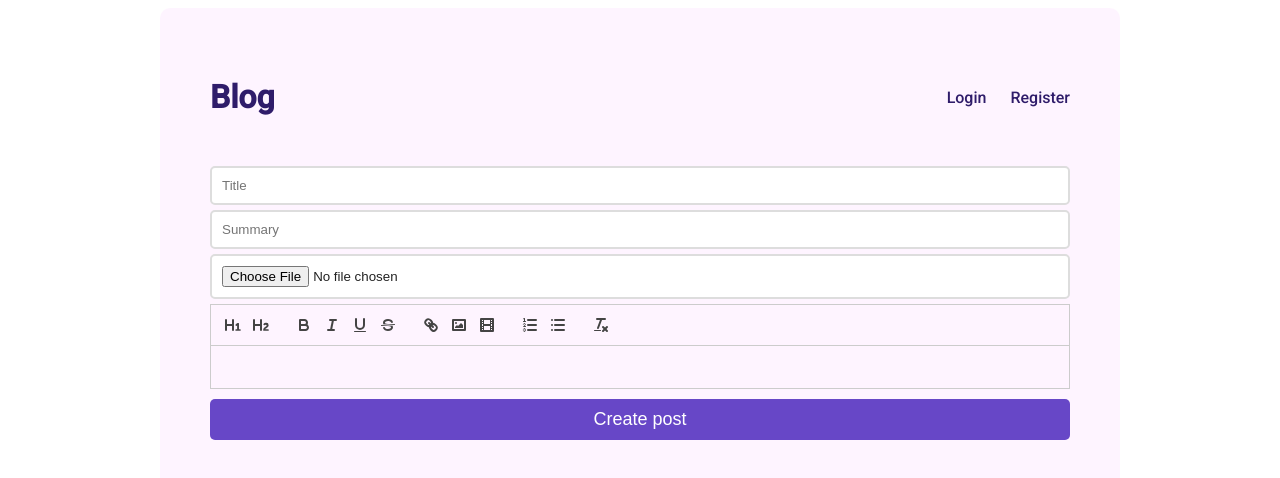
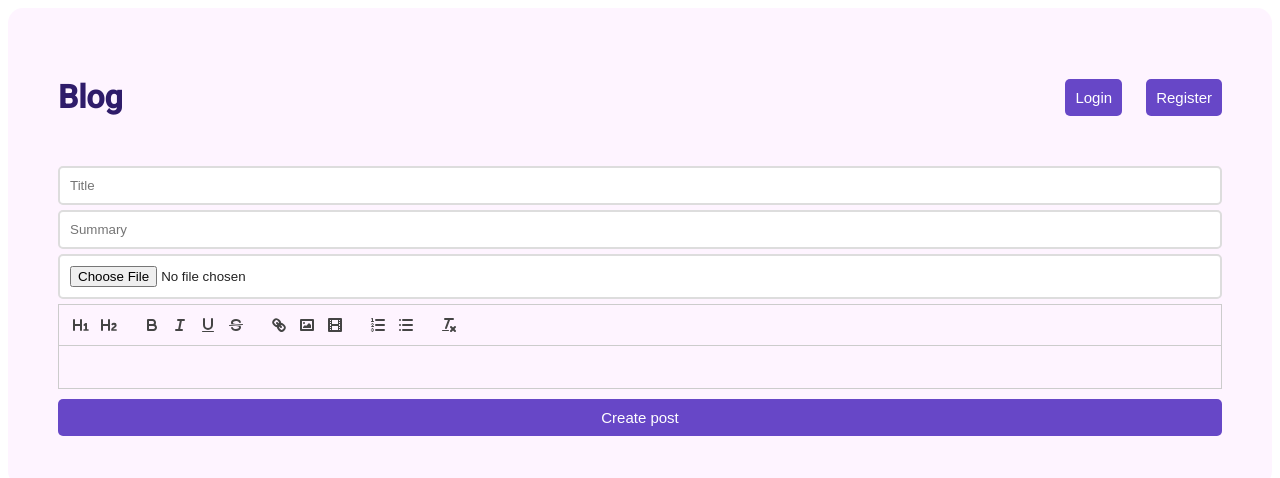
Before and after one commit to abdulrahmansoyooye/blog-app-client, a React (Create React App) app: page /create in a window 1280 px wide. Shown: the top 478 px of the page. Built offline with nearby package versions, Linux system fonts and the light colour scheme.

Commit message:
eight commit

```diff
--- a/src/App.css
+++ b/src/App.css
@@ -16,9 +16,9 @@ img {
 }
 main {
   padding: 50px;
-  max-width: 960px;
+  /* max-width: 960px; */
   margin: 0 auto;
-  border-radius: 10px;
+  border-radius: 15px;
   background-color: rgba(245, 161, 248, 0.123);
 }
 header {
@@ -54,6 +54,7 @@ div.post {
     grid-template-columns: 0.9fr 1.1fr;
   }
 }
+
 h2 {
   color: #2f1c6a;
 }
@@ -105,9 +106,10 @@ button {
   color: #fff;
   border-radius: 5px;
   padding: 10px 10px;
-  font-size: 18px;
+  font-size: 15px;
   transition: background-color 0.3s ease-in;
 }
+
 button:hover {
   background-color: #2f1c6a;
 }
--- a/src/components/Header.jsx
+++ b/src/components/Header.jsx
@@ -44,21 +44,33 @@ const Header = () => {
       <nav>
         {username && (
           <>
-            <Link to="/create" className="login">
-              Create new post
-            </Link>
-
-            <a onClick={logout}> Log out</a>
+            <button>
+              {" "}
+              <Link to="/create" className="btn">
+                <a>Add new post</a>
+              </Link>
+            </button>
+            <button>
+              {" "}
+              <a onClick={logout} className="btn">
+                {" "}
+                Log out
+              </a>
+            </button>
           </>
         )}
         {!username && (
           <>
-            <Link to="/login" className="login">
-              Login
-            </Link>
-            <Link to="/register" className="register">
-              Register
-            </Link>
+            <button>
+              <Link to="/login" className="btn">
+                Login
+              </Link>
+            </button>
+            <button>
+              <Link to="/register" className="btn">
+                Register
+              </Link>
+            </button>
           </>
         )}
       </nav>
--- a/src/pages/CreatePost.jsx
+++ b/src/pages/CreatePost.jsx
@@ -63,7 +63,7 @@ const CreatePost = () => {
           },
         }
       );
-      if (response === 200) {
+      if (response.status === 200) {
         setLoading(false);
         navigate("/");
       }
```
Also changed, not shown: 1 other file (tests, documents, lock files or other folders).
